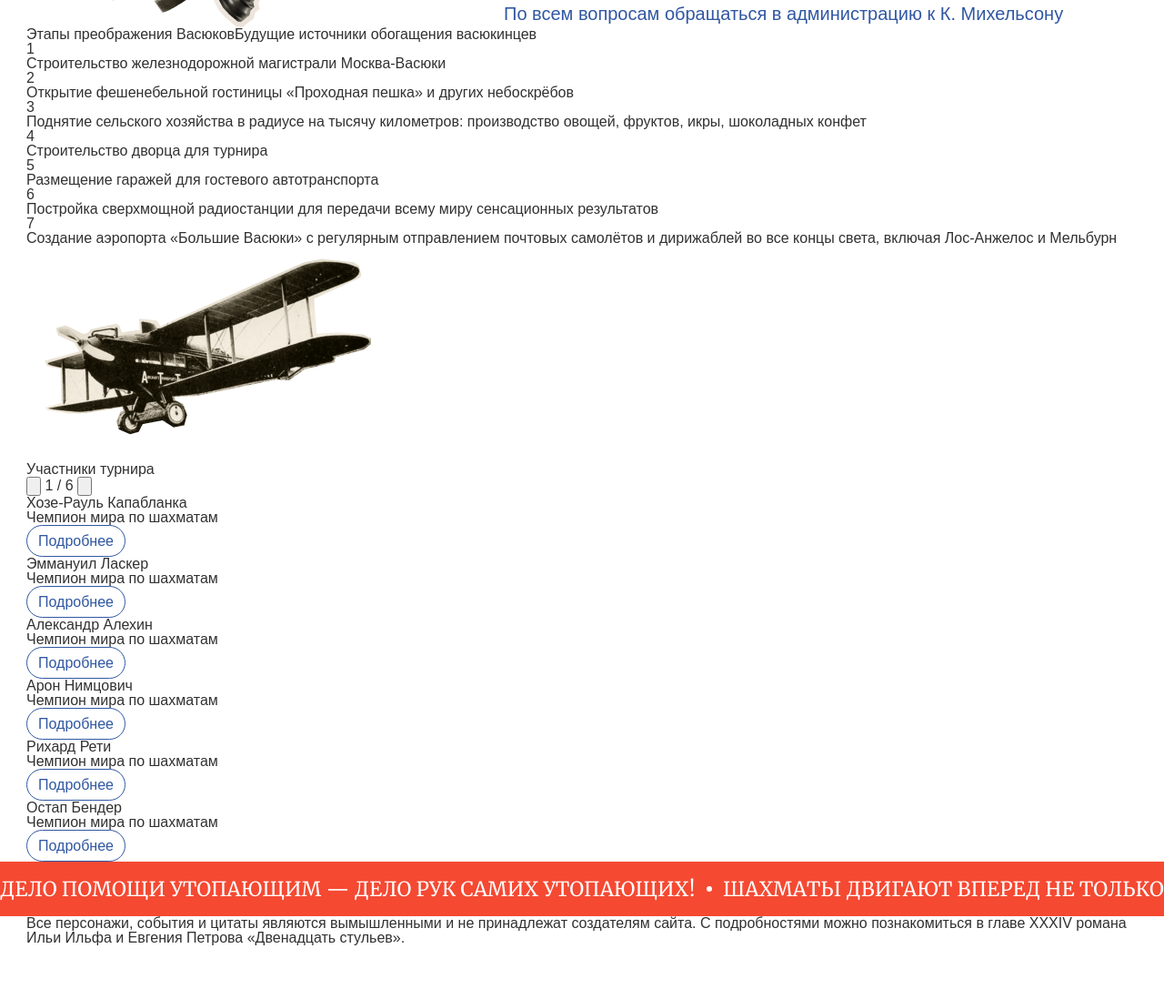
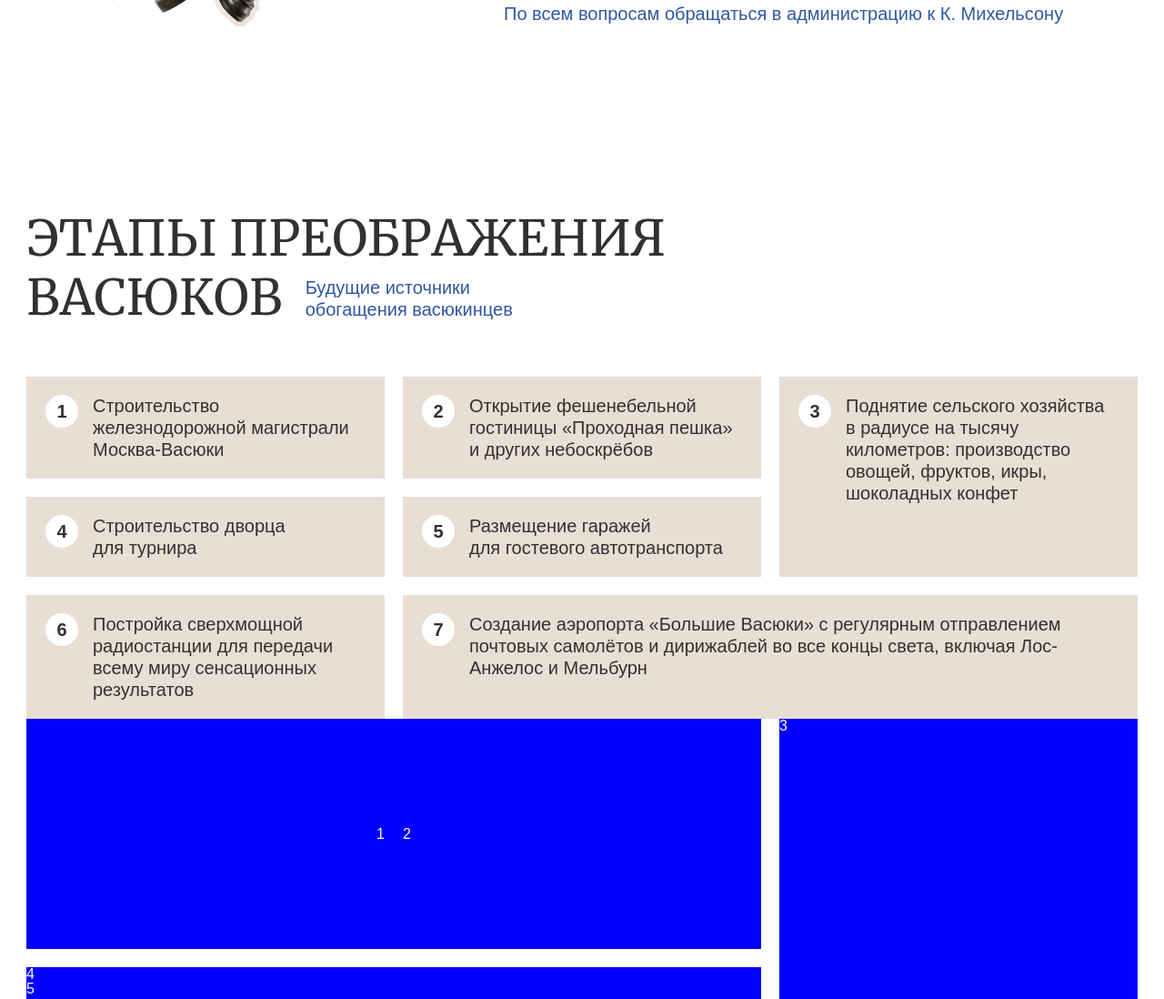
Before and after one commit to wa1kingbear/yandex-crowd-landing, a website built with webpack: page index.html in a window 1280 px wide. Shown: the part 1664-2762 px from the top of the page at 91% size. Before the commit the page ends 2703 px from the top, so only its background shows below. Built offline with nearby package versions, Linux system fonts and the light colour scheme; some packages are replaced by stand-ins of ours; files whose address does not match are found by name.

Commit message:
Добавил стили для блока этапов

```diff
--- a/index.html
+++ b/index.html
@@ -231,13 +231,20 @@
             <div class="container">
                 <div class="stages__title">
                     <h2>
-                        <span>Этапы преображения Васюков</span
-                        ><span>Будущие источники обогащения васюкинцев</span>
+                        <div class="stages__title__1 title">
+                            <span>Этапы преображения</span>
+                        </div>
+                        <div class="stages__title__2 title">
+                            <span>Васюков</span>
+                        </div>
+                        <div class="stages__title__3">
+                            <span>Будущие источники обогащения васюкинцев</span>
+                        </div>
                     </h2>
                 </div>
                 <div class="stages__content">
                     <div class="stages__slider">
-                        <div class="stages__slider__slide">
+                        <div class="stages__slider__slide col-2">
                             <div class="stages__card">
                                 <div class="stages__card__num">1</div>
                                 <div class="stages__card__text">
@@ -271,7 +278,7 @@
                                 </div>
                             </div>
                         </div>
-                        <div class="stages__slider__slide">
+                        <div class="stages__slider__slide col-2">
                             <div class="stages__card">
                                 <div class="stages__card__num">4</div>
                                 <div class="stages__card__text">
@@ -318,6 +325,19 @@
                         </div>
                     </div>
                 </div>
+                <div class="grid-container">
+                    <div class="card col-2">
+                        <div class="card">1</div>
+                        <div class="card">2</div>
+                    </div>
+                    <div class="card">3</div>
+                    <div class="card">
+                        <div class="card">4</div>
+                        <div class="card">5</div>
+                    </div>
+                    <div class="card">6</div>
+                    <div class="card">7</div>
+                </div>
                 <div class="stages__image">
                     <img
                         src="assets/images/stages-airplane.png"
@@ -328,7 +348,7 @@
         </section>
         <section class="participants">
             <div class="container">
-                <div class="participants__title">
+                <div class="participants__title title">
                     <h2>Участники турнира</h2>
                 </div>
                 <div class="participants__content">
--- a/src/sass/components/_components.scss
+++ b/src/sass/components/_components.scss
@@ -1,8 +1,11 @@
 // shared
+@use "./shared/title";
 @use "./shared/button";
+@use "./shared/stages-card";
 
 // pages
 // home
 @use "./pages/home/heading";
+@use "./pages/home/running-line";
 @use "./pages/home/about";
-@use "./pages/home/running-line";
+@use "./pages/home/stages";
--- /dev/null
+++ b/src/sass/components/pages/home/_stages.scss
@@ -0,0 +1,137 @@
+.stages {
+    margin-top: 200px;
+}
+.stages__title {
+    max-width: 800px;
+    h2 {
+        display: flex;
+        flex-wrap: wrap;
+        align-items: center;
+    }
+}
+.stages__title__1 {
+    width: 100%;
+}
+.stages__title__2 {
+    margin-right: 25px;
+}
+.stages__title__3 {
+    flex: 1;
+    max-width: 280px;
+    font-size: 20px;
+    line-height: 24px;
+    color: var(--blue);
+}
+.stages__content {
+    margin-top: 54px;
+}
+.stages__slider {
+    display: grid;
+    width: 100%;
+    grid-template-columns: repeat(3, 1fr);
+    gap: 20px;
+}
+.stages__slider__slide {
+    &.col-2 {
+        display: flex;
+        flex-direction: row;
+        gap: 20px;
+        .stages__card {
+            flex: 1;
+        }
+    }
+    &:nth-child(1) {
+        grid-column: span 2;
+    }
+    &:nth-child(2) {
+        grid-row: span 2;
+    }
+    &:nth-child(3) {
+        grid-column: span 2;
+    }
+    &:nth-child(5) {
+        grid-column: span 2;
+    }
+    &:nth-child(1) {
+        grid-column: span 2;
+    }
+    &:nth-child(2) {
+        grid-row: span 2;
+    }
+    &:nth-child(3) {
+        grid-column: span 2;
+    }
+    &:nth-child(5) {
+        grid-column: span 2;
+    }
+    .stages__card {
+        min-height: 100%;
+    }
+}
+
+.grid-container {
+    display: grid;
+    grid-template-columns: repeat(3, 1fr); /* Три столбца одинаковой ширины */
+    grid-template-rows: repeat(3, 1fr); /* Три строки одинаковой высоты */
+    gap: 20px; /* Расстояние между карточками */
+    width: 100%;
+    height: 100vh; /* Занимаем всю высоту экрана */
+    // background-color: black;
+}
+
+.card {
+    background-color: blue;
+    color: var(--white);
+    align-items: center;
+    justify-content: center;
+    &.col-2 {
+        display: flex;
+        flex-direction: row;
+        gap: 20px;
+    }
+    &:nth-child(1) {
+        grid-column: span 2;
+    }
+    &:nth-child(2) {
+        grid-row: span 2;
+    }
+    &:nth-child(3) {
+        grid-column: span 2;
+    }
+    &:nth-child(5) {
+        grid-column: span 2;
+    }
+}
+
+// .card-3 {
+//     grid-row: span 2;
+// }
+// .card-7 {
+//     grid-column: span 2;
+// }
+
+/* Индивидуальная разметка для карточек */
+// .card-1 {
+//     grid-column: span 2; /* Растягивается на 2 столбца */
+//     grid-row: span 2; /* Растягивается на 2 строки */
+// }
+
+// .card-2 {
+//     grid-column: 3 / 4; /* Занимает 3-й столбец */
+//     grid-row: 1 / 2; /* Занимает первую строку */
+// }
+
+// .card-3 {
+//     grid-column: 1 / 2; /* Занимает 1-й столбец */
+//     grid-row: 3 / 4; /* Занимает 3-ю строку */
+// }
+
+// .card-4 {
+//     grid-column: 2 / 4; /* Занимает 2-й и 3-й столбцы */
+//     grid-row: 3 / 4; /* Занимает 3-ю строку */
+// }
+
+// .card-5 {
+//     grid-column: 1 / 4; /* Занимает все три столбца */
+//     grid-row: 2 / 3; /* Занимает 2-ю строку */
+// }
--- /dev/null
+++ b/src/sass/components/shared/_stages-card.scss
@@ -0,0 +1,43 @@
+.stages__card {
+    display: flex;
+    background-color: var(--brown-light);
+    flex-direction: row;
+    align-items: flex-start;
+    padding: 20px 21px 20px;
+    box-sizing: border-box;
+    position: relative;
+    &:before {
+        height: 100%;
+        width: 100%;
+        background-image: url("../assets/images/texture.png");
+        background-position: center;
+        background-size: cover;
+        background-repeat: no-repeat;
+        content: "";
+        mix-blend-mode: color-burn;
+        position: absolute;
+        top: 0;
+        left: 0;
+        z-index: 0;
+    }
+}
+.stages__card__num {
+    display: flex;
+    height: 36px;
+    width: 36px;
+    background-color: var(--white);
+    font-weight: 600;
+    font-size: 20px;
+    line-height: 36px;
+    text-align: center;
+    align-items: center;
+    justify-content: center;
+    margin-right: 16px;
+    border-radius: 50%;
+}
+.stages__card__text {
+    font-weight: 500;
+    font-size: 20px;
+    line-height: 24px;
+    flex: 1;
+}
--- /dev/null
+++ b/src/sass/components/shared/_title.scss
@@ -0,0 +1,6 @@
+.title {
+    font-family: var(--font1);
+    font-size: 54px;
+    line-height: 65px;
+    text-transform: uppercase;
+}
```
Also changed, not shown: build/style.css.
